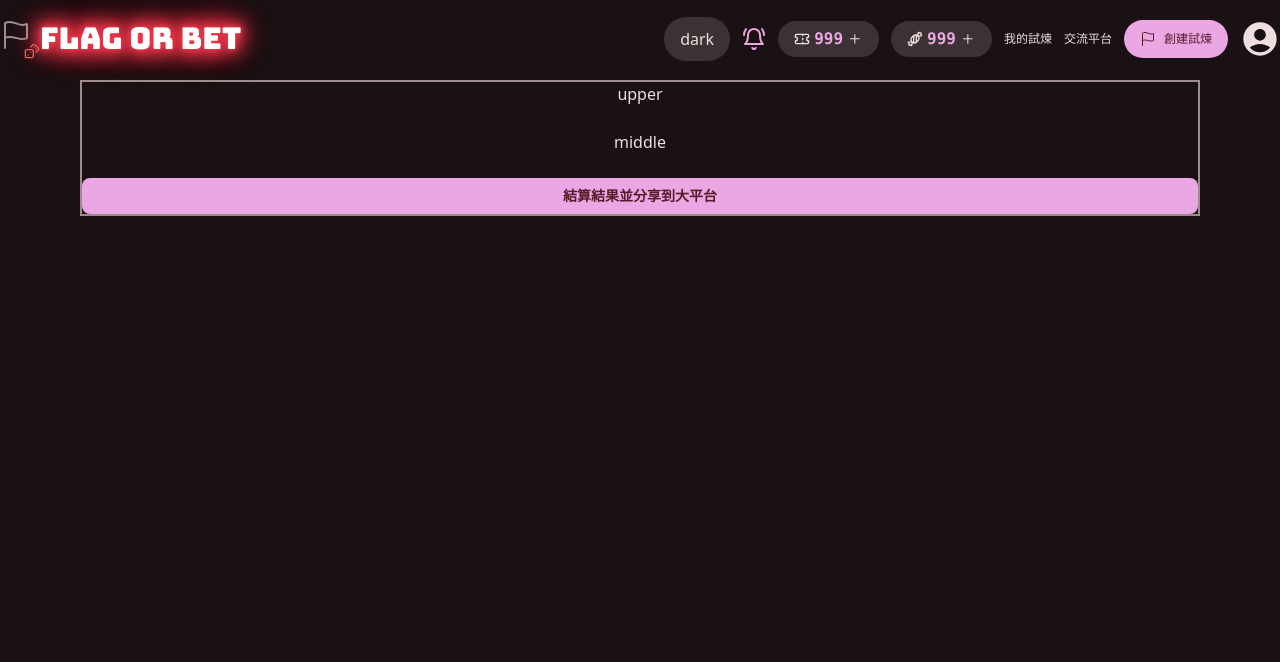
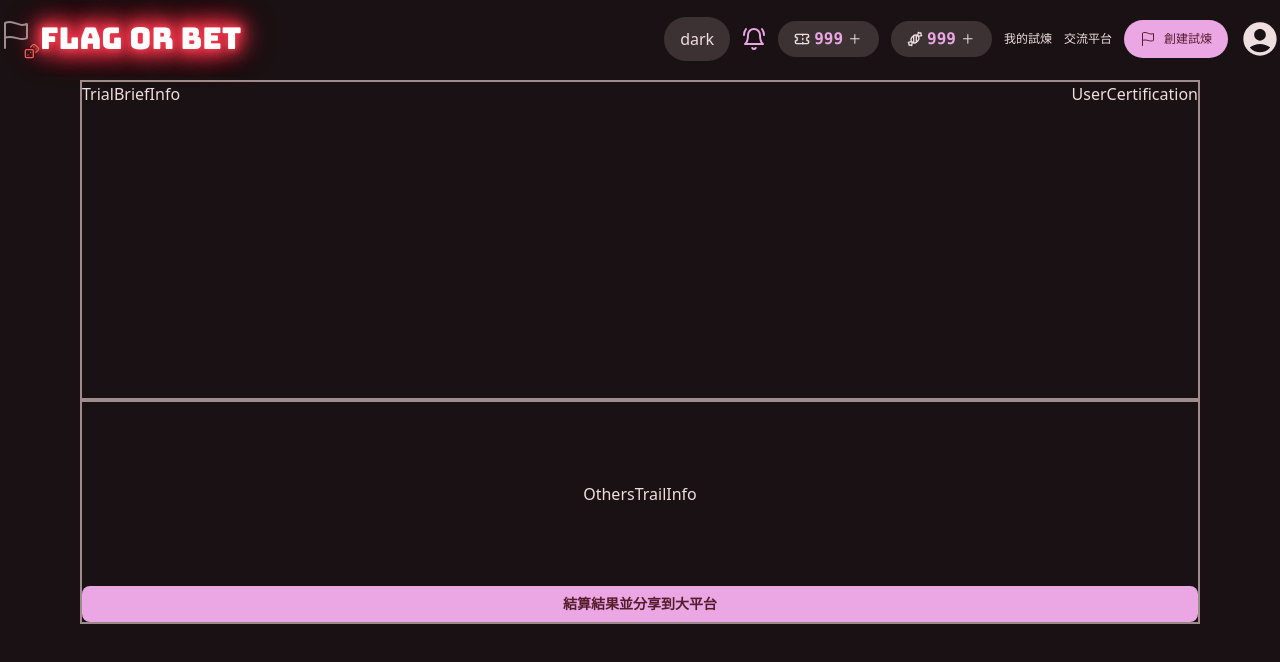
Before and after one commit to TooruTW/GoBetGoal, a React (Vite) app: page /trial-complete in a window 1280 px wide. Shown: the top 662 px of the page. Built offline with nearby package versions, Linux system fonts and the light colour scheme.

Commit message:
feat(MyTrialInfo):add user image amd bottom border

```diff
--- a/src/components/pages/TrialComplete/components/MyTrialInfo.tsx
+++ b/src/components/pages/TrialComplete/components/MyTrialInfo.tsx
@@ -1,3 +1,24 @@
+import TrialBriefInfo from "./TrialBriefInfo";
+import UserCertification from "./UserCertification";
+import { useSelector } from "react-redux";
+import { RootState } from "@/store";
+
 export default function MyTrialInfo() {
-  return <div>MyTrialInfo</div>;
+  const userImg = useSelector((state: RootState) => state.account.charactor_img_link);
+  return (
+    <div className="flex justify-between gap-4 w-full max-h-80 h-full border-b-4 border-schema-outline">
+      <TrialBriefInfo />
+      <div
+        className="w-80 h-80 "
+        style={{
+          backgroundImage: `url(${userImg})`,
+          backgroundSize: "125%",
+          backgroundPosition: "top",
+          backgroundRepeat: "no-repeat",
+        }}
+      >
+      </div>
+      <UserCertification />
+    </div>
+  );
 }
--- a/src/components/pages/TrialComplete/components/OthersTrailInfo.tsx
+++ b/src/components/pages/TrialComplete/components/OthersTrailInfo.tsx
@@ -0,0 +1,3 @@
+export default function OthersTrailInfo() {
+  return <div>OthersTrailInfo</div>;
+}
--- /dev/null
+++ b/src/components/pages/TrialComplete/components/TrialBriefInfo.tsx
@@ -0,0 +1,3 @@
+export default function TrialBriefInfo() {
+  return <div>TrialBriefInfo</div>;
+}
--- /dev/null
+++ b/src/components/pages/TrialComplete/components/UserCertification.tsx
@@ -0,0 +1,3 @@
+export default function UserCertification() {
+  return <div>UserCertification</div>;
+}
--- a/src/components/pages/TrialComplete/index.tsx
+++ b/src/components/pages/TrialComplete/index.tsx
@@ -1,11 +1,13 @@
 import { Button } from "@/components/ui/button";
+import MyTrialInfo from "./components/MyTrialInfo";
+import OthersTrailInfo from "./components/OthersTrailInfo";
 
 export default function TrialComplete() {
   return (
     <div className="flex flex-col gap-6 items-center w-full">
-      <div className="flex flex-col gap-6 items-center max-w-280 w-full border-2 border-schema-outline">
-        <div>upper</div>
-        <div>middle</div>
+      <div className="flex flex-col gap-20 items-center max-w-280 w-full border-2 border-schema-outline">
+        <MyTrialInfo />
+        <OthersTrailInfo />
         <Button className="w-full rounded-md text-p font-bold text-schema-on-primary">結算結果並分享到大平台</Button>
       </div>
     </div>
```
